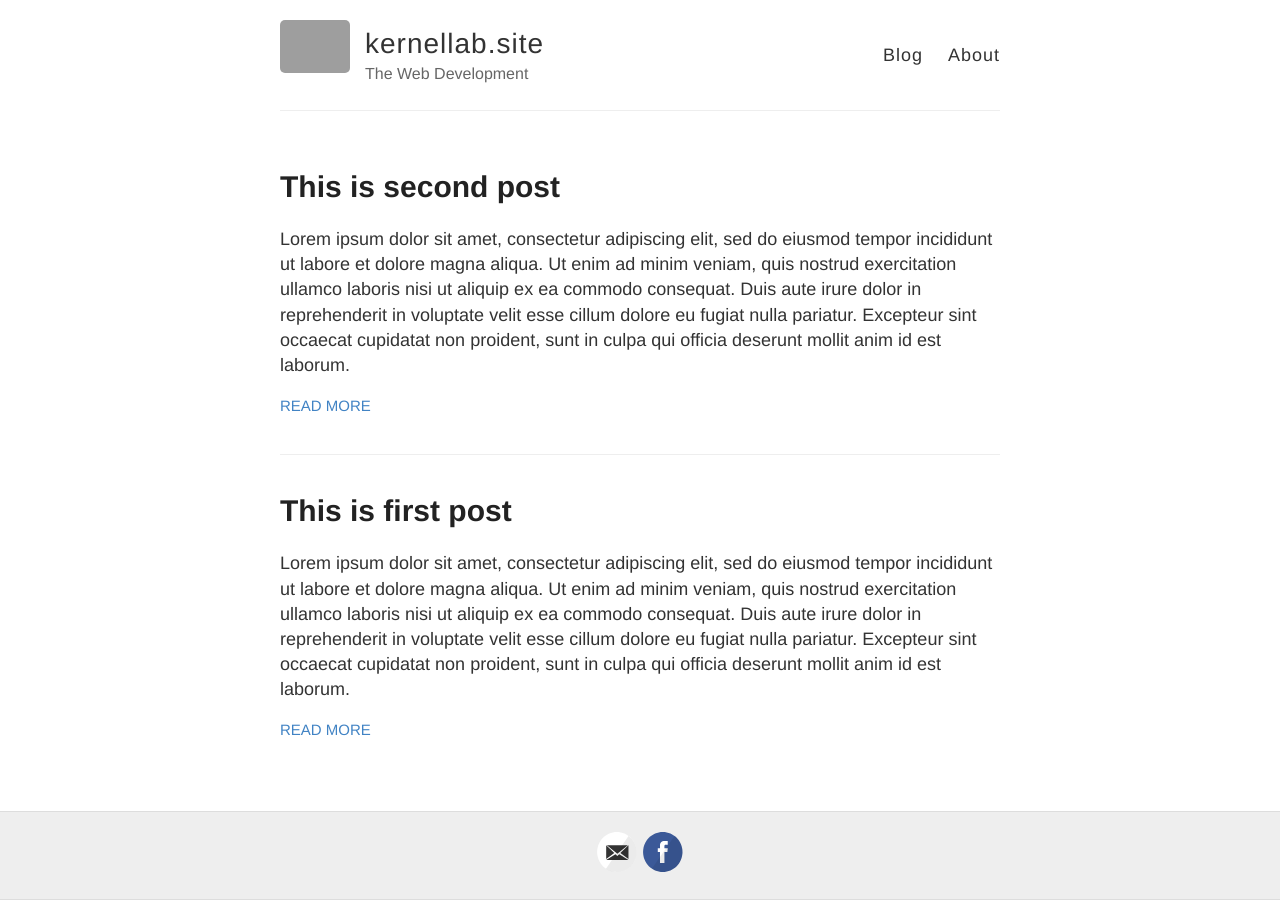
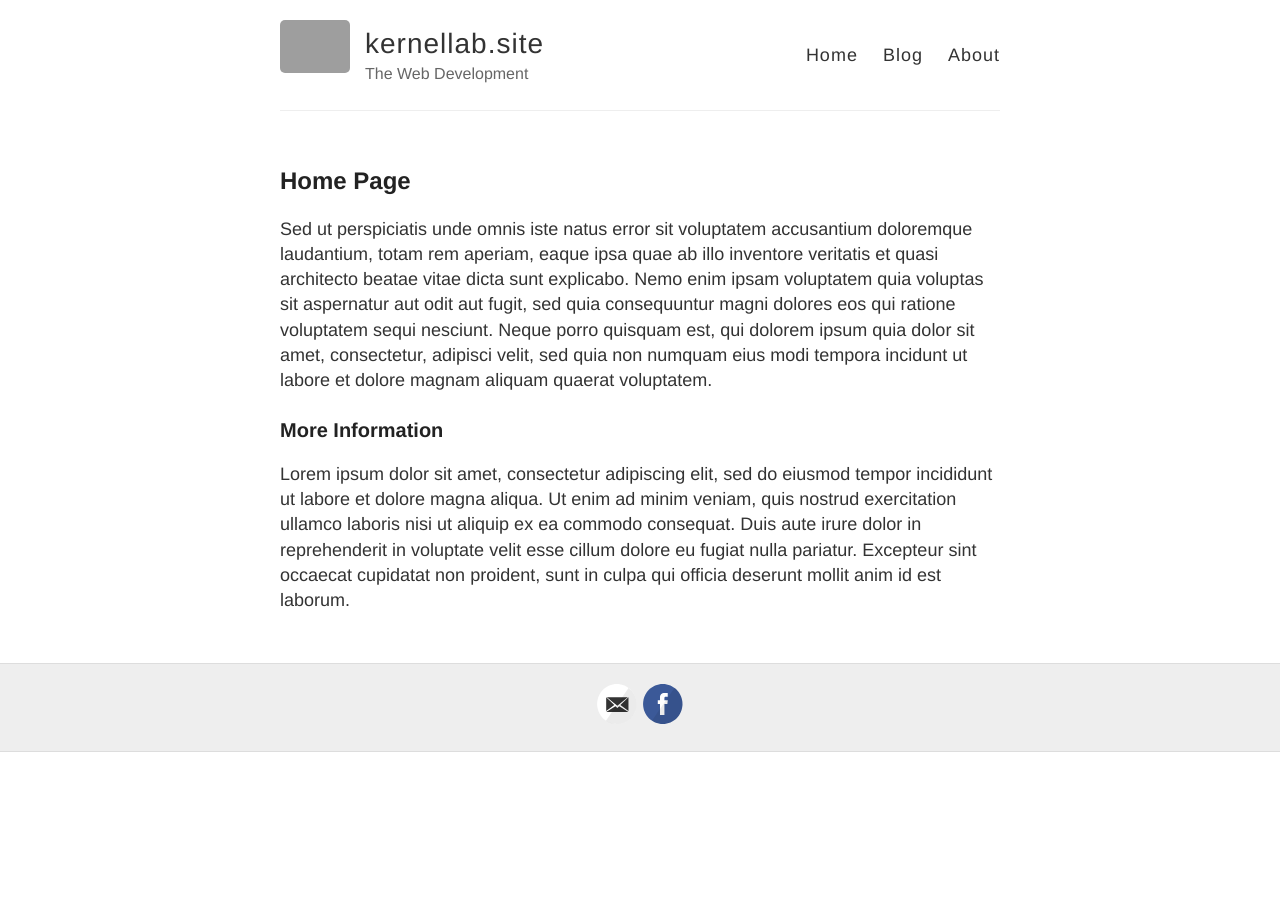
Before and after one commit to aungphyopyaekyaw/kernellab.github.io, a Jekyll site: the page built from index.md, in a window 1280 px wide. Built offline with Jekyll 4.4.1, drawn with Linux system fonts in a browser that asks for light colours; our own code applies the rules of GitHub Pages for plain Markdown files; grey boxes are pictures that could not be loaded.

Commit message:
applied jekyll

```diff
--- a/_config.yml
+++ b/_config.yml
@@ -41,13 +41,13 @@ google_analytics:
 
 # Your website URL (e.g. http://barryclark.github.io or http://www.barryclark.co)
 # Used for Sitemap.xml and your RSS feed
-url: //kernellab.site
+url:
 
 # If you're hosting your site at a Project repository on GitHub pages
 # (http://yourusername.github.io/repository-name)
 # and NOT your User repository (http://yourusername.github.io)
 # then add in the baseurl here, like this: "/repository-name"
-baseurl: "//kernellab.site"
+baseurl: ""
 
 #
 # !! You don't need to change any of the configuration flags below !!
--- a/_layouts/default.html
+++ b/_layouts/default.html
@@ -27,7 +27,8 @@
           </div>
 
           <nav>
-            <a href="{{ site.baseurl }}/">Blog</a>
+            <a href="{{ site.baseurl }}/">Home</a>
+            <a href="{{ site.baseurl }}/blog">Blog</a>
             <a href="{{ site.baseurl }}/about">About</a>
           </nav>
         </header>
--- /dev/null
+++ b/index.md
@@ -0,0 +1,11 @@
+---
+layout: default
+---
+
+## Home Page
+
+Sed ut perspiciatis unde omnis iste natus error sit voluptatem accusantium doloremque laudantium, totam rem aperiam, eaque ipsa quae ab illo inventore veritatis et quasi architecto beatae vitae dicta sunt explicabo. Nemo enim ipsam voluptatem quia voluptas sit aspernatur aut odit aut fugit, sed quia consequuntur magni dolores eos qui ratione voluptatem sequi nesciunt. Neque porro quisquam est, qui dolorem ipsum quia dolor sit amet, consectetur, adipisci velit, sed quia non numquam eius modi tempora incidunt ut labore et dolore magnam aliquam quaerat voluptatem.
+
+### More Information
+
+Lorem ipsum dolor sit amet, consectetur adipiscing elit, sed do eiusmod tempor incididunt ut labore et dolore magna aliqua. Ut enim ad minim veniam, quis nostrud exercitation ullamco laboris nisi ut aliquip ex ea commodo consequat. Duis aute irure dolor in reprehenderit in voluptate velit esse cillum dolore eu fugiat nulla pariatur. Excepteur sint occaecat cupidatat non proident, sunt in culpa qui officia deserunt mollit anim id est laborum.
```
Also changed, not shown: blog.md (renamed from index.html), 1 other file.
